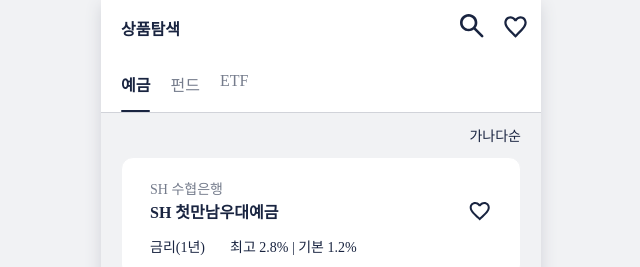
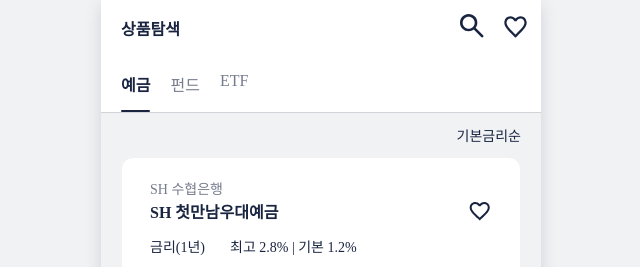
Before and after one commit to cho-seung-hoon/portfolio-finsight, a Vue app: page /list/deposit in a window 1280 px wide. Shown: the top 267 px of the page, without its empty margins (319-959 px from the left). Built offline with nearby package versions, Linux system fonts and the light colour scheme; a web font is replaced by a local one.

Commit message:
:bug: fix : 정렬기준 수정

```diff
--- a/src/pages/list/ListDepositPage.vue
+++ b/src/pages/list/ListDepositPage.vue
@@ -19,9 +19,9 @@ import DepositItem from '@/components/list/DepositItem.vue';
 import FilterSortBar from '@/components/list/FilterSortBar.vue';
 import { getFinFilters, setFinFilters } from '@/utils/filterStorage';
 
-const filters = [{ key: 'sort', label: '정렬', options: ['가나다순', '수익률순'] }];
+const filters = [{ key: 'sort', label: '정렬', options: ['기본금리순', '최고금리순'] }];
 const selected = ref({
-  sort: '가나다순'
+  sort: '기본금리순'
 });
 
 const deposits = [
--- a/src/pages/list/ListEtfPage.vue
+++ b/src/pages/list/ListEtfPage.vue
@@ -22,13 +22,13 @@ import { getFinFilters, setFinFilters } from '@/utils/filterStorage';
 const filters = [
   { key: 'country', label: '국가', options: ['전체', '국내', '국외'] },
   { key: 'etf_type', label: '유형', options: ['전체', '주식형', '채권형', '혼합형'] },
-  { key: 'sort', label: '정렬', options: ['가나다순', '기준가순'] }
+  { key: 'sort', label: '정렬', options: ['수익률순', '거래량순', '조회수순'] }
 ];
 
 const selected = ref({
   country: '전체',
   etf_type: '전체',
-  sort: '가나다순'
+  sort: '수익률순'
 });
 
 const etfs = [
--- a/src/pages/list/ListFundPage.vue
+++ b/src/pages/list/ListFundPage.vue
@@ -22,7 +22,7 @@ import FundItem from '@/components/list/FundItem.vue';
 const filters = [
   { key: 'country', label: '국가', options: ['전체', '국내', '국외'] },
   { key: 'fund_type', label: '유형', options: ['전체', '주식형', '채권형', '혼합형'] },
-  { key: 'sort', label: '정렬', options: ['가나다순', '수익률순'] }
+  { key: 'sort', label: '정렬', options: ['수익률순', '펀드규모순', '조회수순'] }
 ];
 
 const selected = ref({
--- a/src/utils/filterStorage.js
+++ b/src/utils/filterStorage.js
@@ -1,7 +1,7 @@
 const defaultFilters = {
-  deposit: { sort: '가나다순' },
-  fund: { fund_type: '전체', country: '전체', sort: '가나다순' },
-  etf: { etf_type: '전체', country: '전체', sort: '가나다순' },
+  deposit: { sort: '기본금리순' },
+  fund: { fund_type: '전체', country: '전체', sort: '수익률순' },
+  etf: { etf_type: '전체', country: '전체', sort: '수익률순' },
   isMatched: false
 };
 
```
